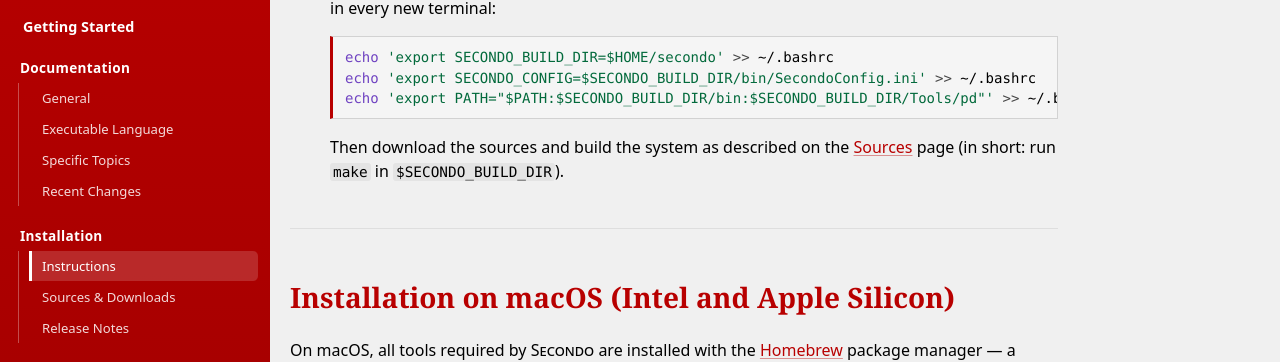
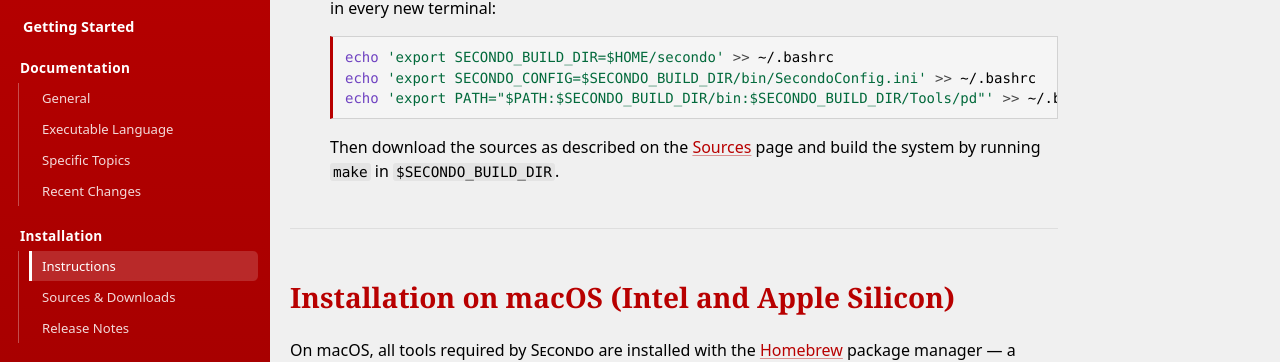
Before and after one commit to secondo-database/secondo-database.github.io, a Jekyll site: the page built from content_install.html, in a window 1280 px wide and 1400 px high, scrolled down 2201 px. Shown: the part 124-486 px from the top of the window. Built offline with Jekyll 4.4.1, drawn with Linux system fonts in a browser that asks for light colours; some of the changed text lies outside the part shown.

Commit message:
Improved wording

```diff
--- a/content_install.html
+++ b/content_install.html
@@ -146,9 +146,8 @@ echo 'export SECONDO_BUILD_DIR=$HOME/secondo' >> ~/.bashrc
 echo 'export SECONDO_CONFIG=$SECONDO_BUILD_DIR/bin/SecondoConfig.ini' >> ~/.bashrc
 echo 'export PATH="$PATH:$SECONDO_BUILD_DIR/bin:$SECONDO_BUILD_DIR/Tools/pd"' >> ~/.bashrc
 {% endhighlight %}
-Then download the sources and build the system as described on the
-<a href="content_sources.html">Sources</a> page (in short: run <code>make</code>
-in <code>$SECONDO_BUILD_DIR</code>).
+Then download the sources as described on the <a href="content_sources.html">Sources</a> page
+and build the system by running <code>make</code> in <code>$SECONDO_BUILD_DIR</code>.
 </li>
 
 </ol>
@@ -219,9 +218,8 @@ echo 'export SECONDO_BUILD_DIR=$HOME/secondo' >> ~/.zshrc
 echo 'export SECONDO_CONFIG=$SECONDO_BUILD_DIR/bin/SecondoConfig.ini' >> ~/.zshrc
 echo 'export PATH="$PATH:$SECONDO_BUILD_DIR/bin:$SECONDO_BUILD_DIR/Tools/pd"' >> ~/.zshrc
 {% endhighlight %}
-Then download the sources and build the system as described on the
-<a href="content_sources.html">Sources</a> page (in short: run <code>make</code>
-in <code>$SECONDO_BUILD_DIR</code>).
+Then download the sources as described on the <a href="content_sources.html">Sources</a> page
+and build the system by running <code>make</code> in <code>$SECONDO_BUILD_DIR</code>.
 </li>
 
 </ol>
```
